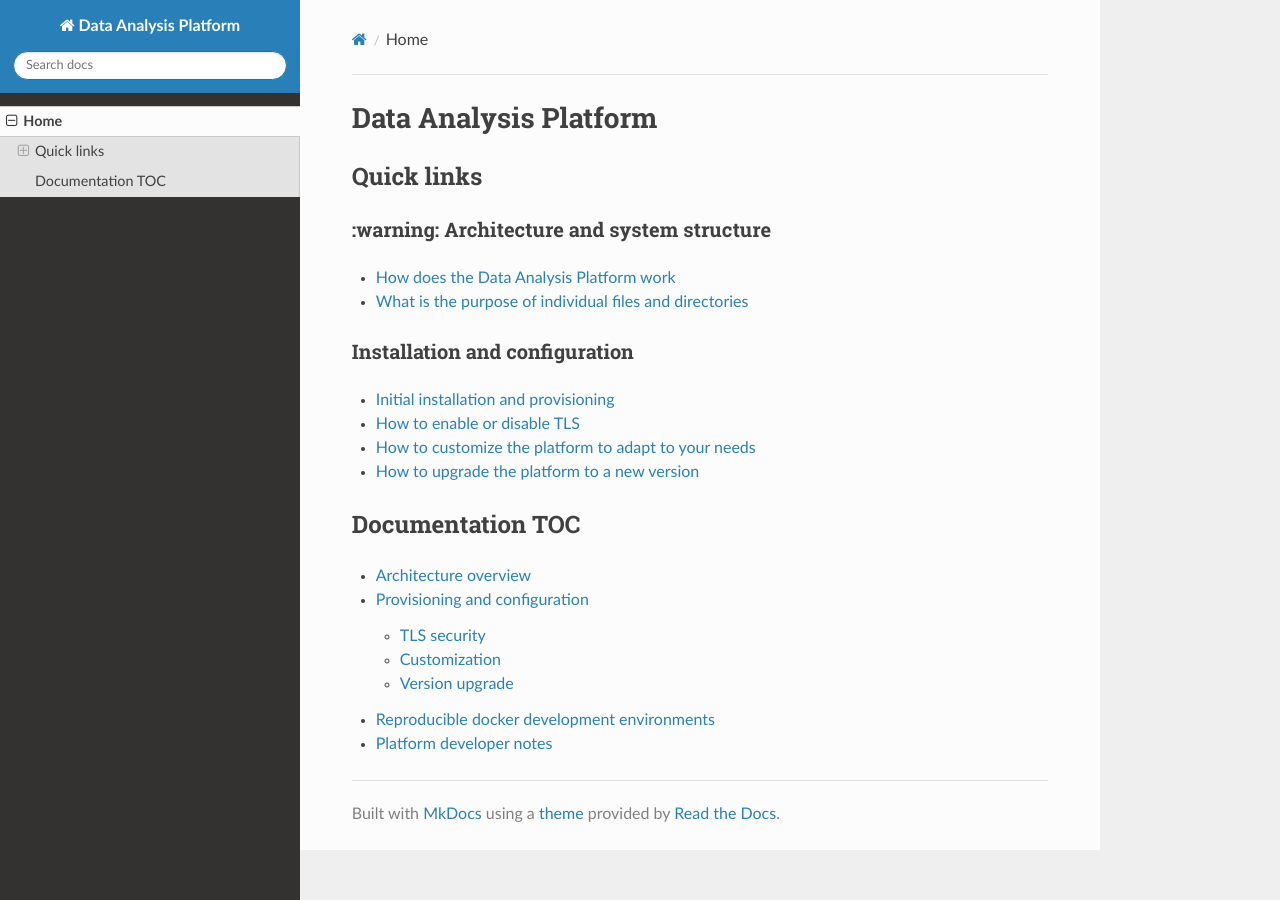
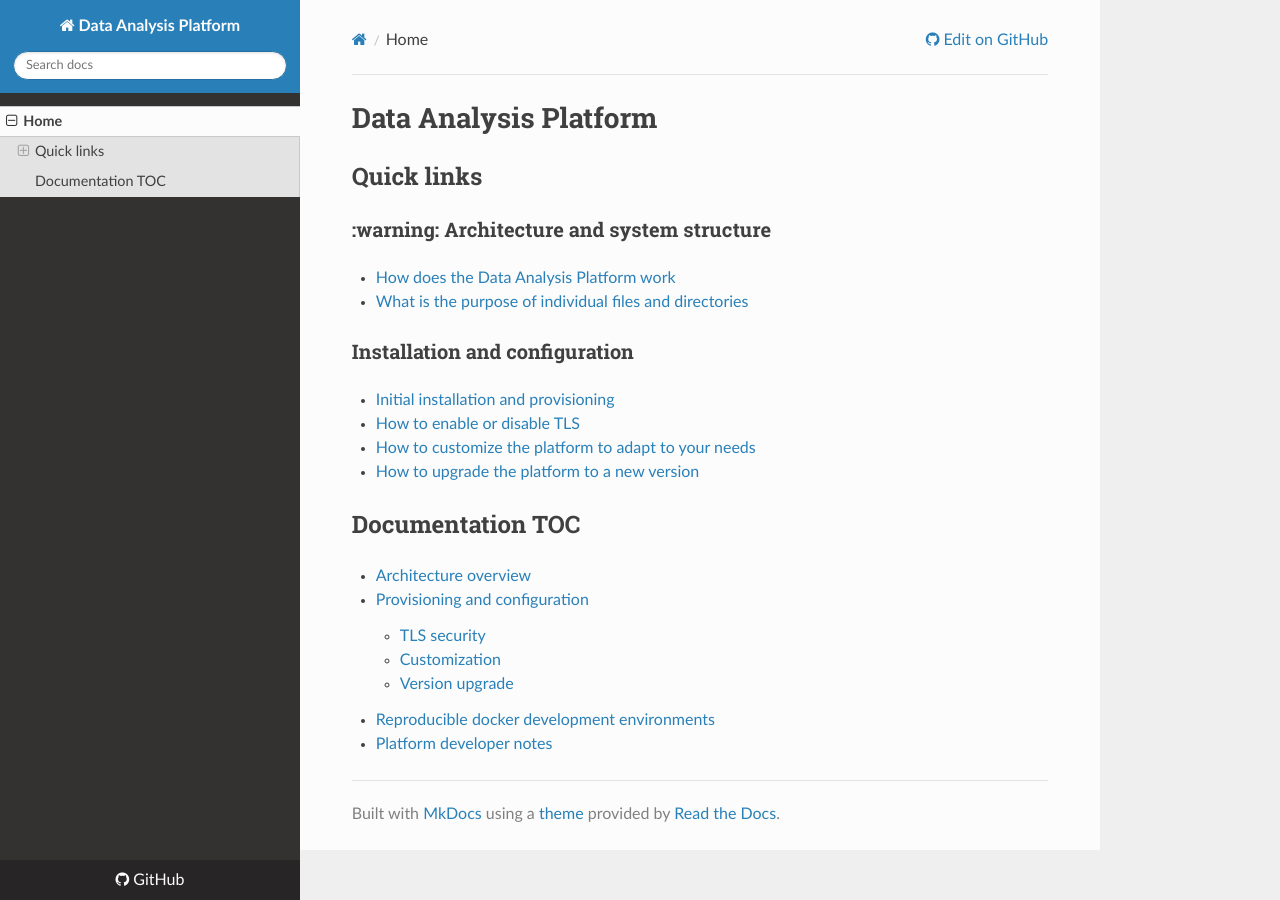
Before and after one commit to mdernovoi/data-analysis-platform, an MkDocs documentation site: the page built from docs/index.md, in a window 1280 px wide. Built offline with MkDocs 1.6.1, drawn with Linux system fonts in a browser that asks for light colours; nearby versions of some CDN libraries; old or Windows-style settings are respelled for this version of MkDocs.

Commit message:
Update readthedocs integration

```diff
--- a/mkdocs.yml
+++ b/mkdocs.yml
@@ -1,18 +1,17 @@
 
 site_name: Data Analysis Platform
 
+repo_url: https://github.com/mdernovoi/data-analysis-platform
+repo_name: 'GitHub'
+
 docs_dir: docs
 
-theme:
-  name: readthedocs
-  highlightjs: true
-  locale: en
+theme: readthedocs
 
 
 #plugins:
 #  - search  # To have search functionality on the document
 #  - mkdocstrings  # To generate documentation from the code docstrings
 
-
-nav:
+pages:
   - Home: index.md
```
